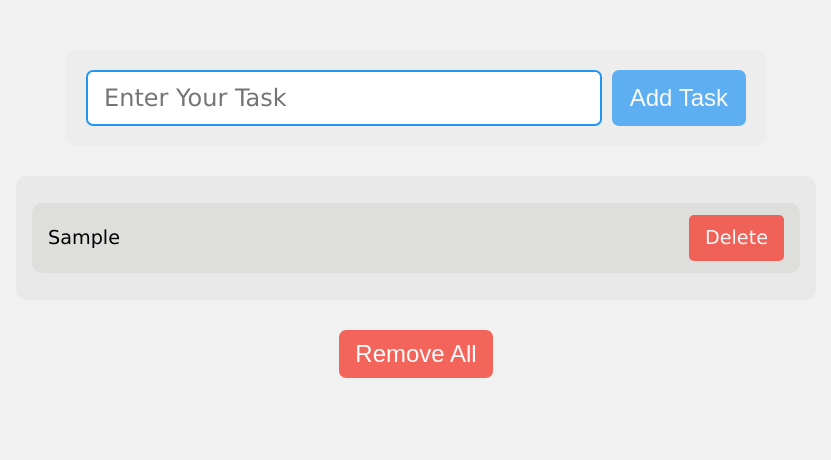
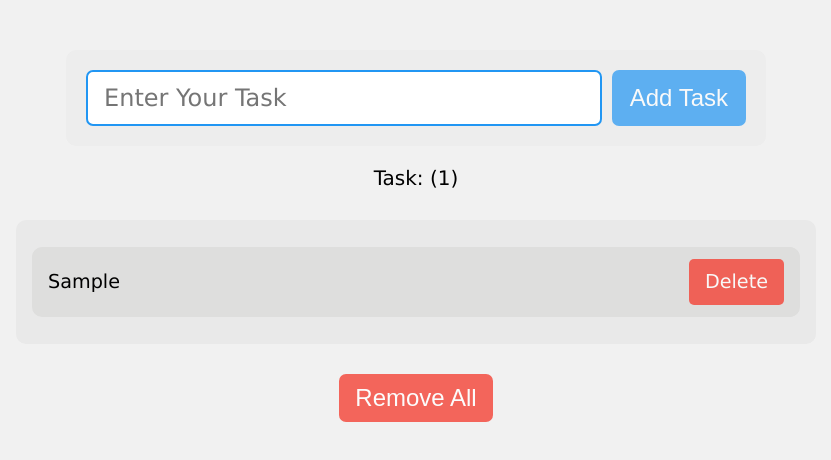
Before and after one commit to cabdishakuur1/ToDo-List, a plain HTML site: page index.html in a window 1280 px wide. Both pictures are taken after typing "Sample" into the empty fields and a click on the input "Add Task". Shown: the whole page, without its empty margins (224-1055 px from the left). Drawn offline with Linux system fonts and the light colour scheme.

Commit message:
Add Task Count

```diff
--- a/css/main.css
+++ b/css/main.css
@@ -74,6 +74,11 @@ form .add-task {
 form .add-task:hover {
   opacity: 1;
 }
+.tasks-count {
+  text-align: center;
+  padding: 20px 0 0;
+  font-size: 20px;
+}
 .tasks {
   background-color: #e9e9e9;
   border-radius: 10px;
--- a/index.html
+++ b/index.html
@@ -13,6 +13,7 @@
         <input type="text" placeholder="Enter Your Task" class="task-value" />
         <input type="submit" value="Add Task" class="add-task" />
       </form>
+      <div class="tasks-count">Task: (0)</div>
       <div class="tasks"></div>
       <button class="del-all">Remove All</button>
     </div>
--- a/js/main.js
+++ b/js/main.js
@@ -2,6 +2,7 @@ let taskInput = document.querySelector(".task-value");
 let btnAddTask = document.querySelector(".add-task");
 let tasksBox = document.querySelector(".tasks");
 let btnRemoveAll = document.querySelector(".del-all");
+let tasksCount = document.querySelector(".tasks-count");
 
 // Empty Array To Store The Tasks List
 let taskList = [];
@@ -41,6 +42,7 @@ tasksBox.addEventListener("click", function (e) {
     // Remove Task form Page
     e.target.parentElement.remove();
   }
+  updateTaskCount();
 });
 
 // Remove All Tasks
@@ -48,6 +50,7 @@ btnRemoveAll.onclick = function () {
   tasksBox.innerHTML = "";
   taskList = [];
   localStorage.setItem("tasks", "");
+  updateTaskCount();
 };
 
 /* Functions */
@@ -61,6 +64,7 @@ function addTaskToList(value) {
   taskList.push(task);
   addTasksToView(taskList); // Add Tasks To Page
   addTasklocalStorage(taskList); // Add Tasks to localStorage
+  updateTaskCount();
 }
 
 function addTasksToView(list) {
@@ -90,6 +94,8 @@ function addTasksToView(list) {
 
     // add Task To Tasks Container
     tasksBox.prepend(div);
+    // Update Count Tasks
+    updateTaskCount();
   });
 }
 
@@ -110,3 +116,6 @@ function removeTaskWith(id) {
   taskList = taskList.filter((task) => task.taskId != id);
   addTasklocalStorage(taskList);
 }
+function updateTaskCount() {
+  tasksCount.textContent = `Task: (${taskList.length})`;
+}
```
